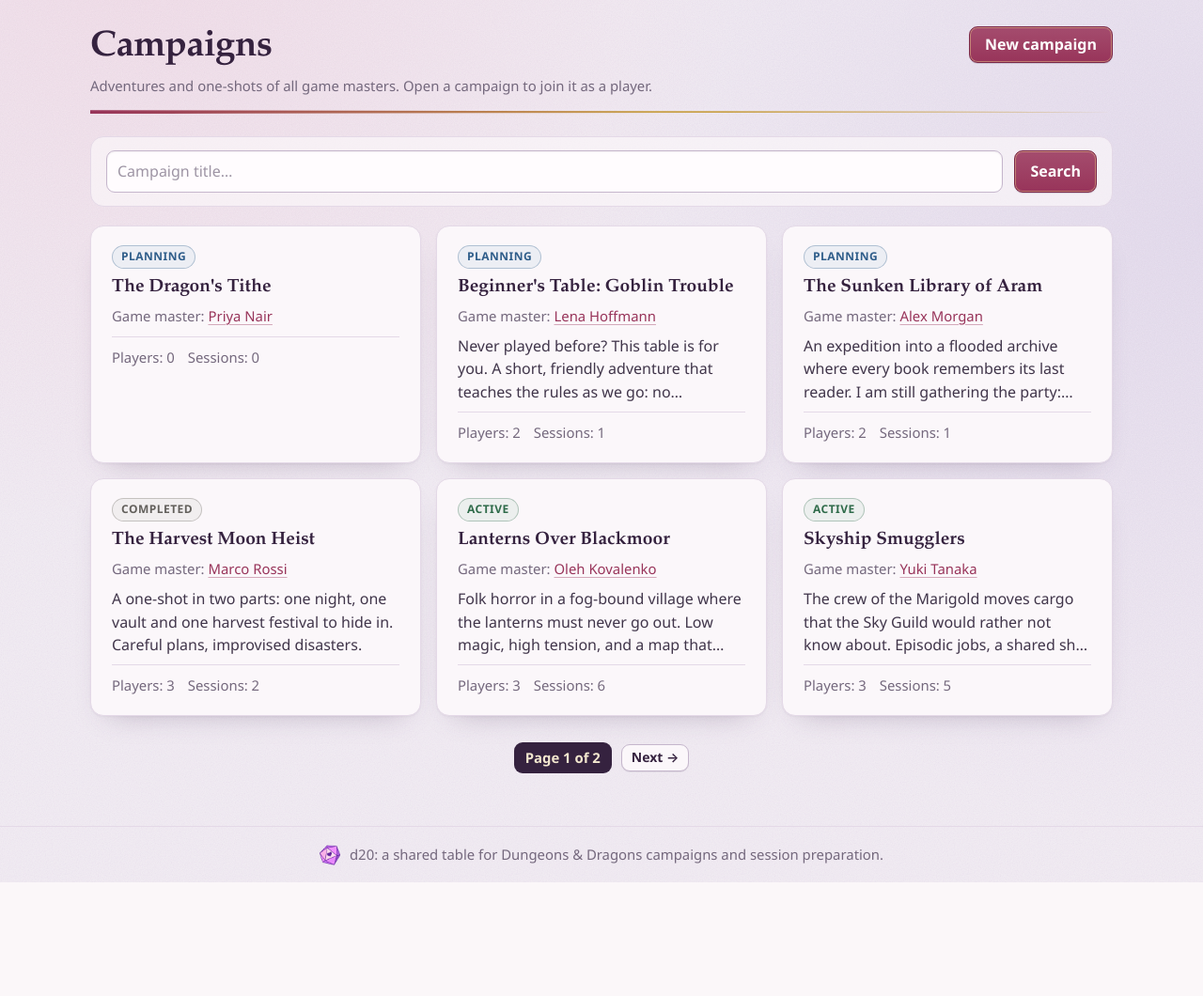
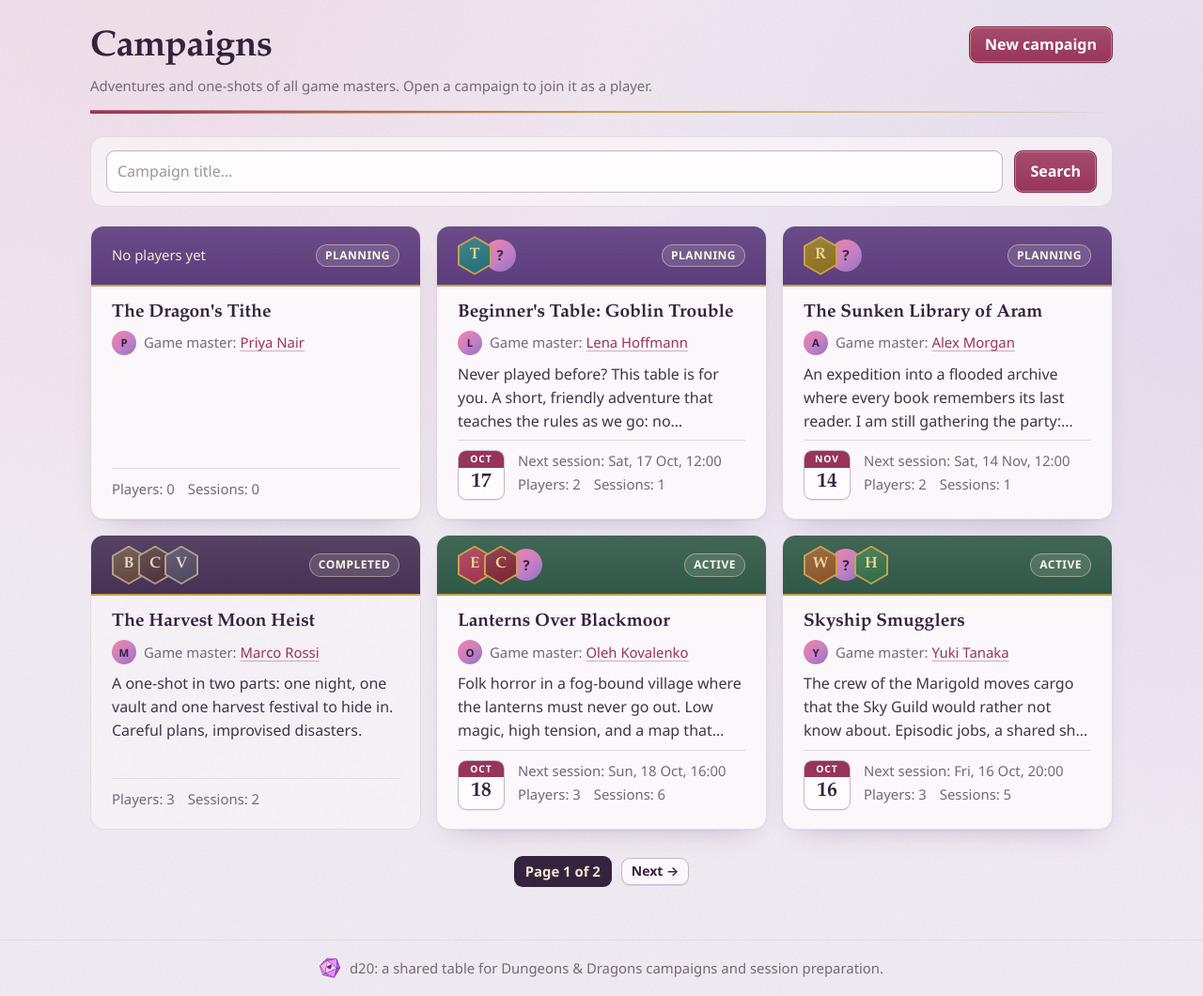
Before and after one commit to kateryna-che/d20, a Django app: page /campaigns/ in a window 1280 px wide. Shown: the part 65-1125 px from the top of the page at 94% size. Before the commit the page ends 1004 px from the top, so only its background shows below. Run offline with Django 5.2, Linux system fonts and the light colour scheme; data comes from the database, SQL or seed files in the repository.

Commit message:
feat: show more details on the campaign cards

```diff
--- a/d20/static/d20/css/styles.css
+++ b/d20/static/d20/css/styles.css
@@ -1217,13 +1217,19 @@ main > .page-title > h1 {
 /* A card that opens its title link wherever it is clicked. */
 .card-link {
   position: relative;
+  transition: border-color 0.15s, box-shadow 0.15s, transform 0.15s;
+}
+
+/* The body of a campaign card lays its lines out like the card itself. */
+.card-link,
+.campaign-body {
   display: flex;
   flex-direction: column;
   gap: 8px;
-  transition: border-color 0.15s, box-shadow 0.15s, transform 0.15s;
-}
-
-.card-link > * {
+}
+
+.card-link > *,
+.campaign-body > * {
   margin: 0;
 }
 
@@ -1270,6 +1276,86 @@ main > .page-title > h1 {
   margin-top: auto;
   padding-top: 10px;
   border-top: 1px solid var(--line);
+}
+
+/* A campaign card: the party stands at its top, on felt of the colour of
+   the status. */
+
+/* Two classes: the padding of a card changes with the width of the screen. */
+.card.campaign-card {
+  /* The colour of the status takes a drop of ink: it sits next to the
+     header, and the light text on it stays readable. */
+  --felt: color-mix(in srgb, var(--tone) 75%, var(--ink));
+  gap: 0;
+  padding: 0;
+  overflow: hidden;
+}
+
+.campaign-planning {
+  --tone: var(--violet);
+}
+
+.campaign-active {
+  --tone: var(--green);
+}
+
+/* A completed campaign is closed: plain ink instead of a colour, a flat
+   card and a party that has lost its colours. */
+.campaign-completed {
+  --tone: var(--ink-soft);
+  background: color-mix(in srgb, var(--paper) 55%, transparent);
+  box-shadow: none;
+}
+
+.campaign-completed .party {
+  filter: grayscale(0.7);
+}
+
+/* The felt is as tall under words as under tokens, so the titles of a row
+   of cards stay level. */
+.campaign-head {
+  display: flex;
+  align-items: center;
+  justify-content: space-between;
+  gap: 12px;
+  min-height: 64px;
+  padding: 10px 22px;
+  border-bottom: 2px solid var(--gold);
+  background: linear-gradient(
+    180deg,
+    color-mix(in srgb, var(--felt), white 8%),
+    var(--felt)
+  );
+  font-size: var(--text-small);
+  color: var(--on-dark);
+}
+
+.campaign-head .badge {
+  border-color: color-mix(in srgb, var(--on-dark) 45%, transparent);
+  background: color-mix(in srgb, var(--cream) 12%, transparent);
+  color: var(--on-dark-strong);
+}
+
+/* The characters stand shoulder to shoulder. The row ends with an empty
+   strip that fades out: the characters who do not fit leave through it. */
+.party {
+  --fade: 24px;
+  display: flex;
+  align-items: center;
+  min-width: 0;
+  padding-right: var(--fade);
+  overflow: hidden;
+  -webkit-mask-image: linear-gradient(to left, transparent, #000 var(--fade));
+  mask-image: linear-gradient(to left, transparent, #000 var(--fade));
+}
+
+.party > * + * {
+  margin-left: -8px;
+}
+
+.campaign-body {
+  flex: 1;
+  padding: 16px 22px 20px;
 }
 
 .note-card {
@@ -3014,6 +3100,14 @@ input[type="radio"] {
     padding: 16px;
   }
 
+  .campaign-head {
+    padding: 10px 16px;
+  }
+
+  .campaign-body {
+    padding: 14px 16px 16px;
+  }
+
   /* Three narrow boxes: the number stands above its name in each. */
   .hub-stat {
     flex-direction: column;
@@ -3125,6 +3219,7 @@ input[type="radio"] {
 
   .icon,
   .weapon,
+  .campaign-head,
   .handout,
   .handout-head,
   .handout-icon::before,
--- a/d20/views/campaigns.py
+++ b/d20/views/campaigns.py
@@ -5,11 +5,12 @@ from typing import Any
 from django.contrib.auth.mixins import LoginRequiredMixin
 from django.contrib.auth.views import redirect_to_login
 from django.contrib.messages.views import SuccessMessageMixin
-from django.db.models import Count, Exists, OuterRef, QuerySet
+from django.db.models import Count, Exists, OuterRef, Prefetch, QuerySet
 from django.forms import ModelForm
 from django.http import HttpRequest, HttpResponse, HttpResponseBadRequest
 from django.shortcuts import get_object_or_404, redirect
 from django.urls import reverse, reverse_lazy
+from django.utils import timezone
 from django.views import generic
 from django.views.decorators.http import require_POST
 
@@ -23,21 +24,40 @@ from d20.views.mixins import (
 
 
 class CampaignListView(SearchMixin, generic.ListView):
-    """The campaigns of all game masters: guests may look through them too."""
+    """The campaigns of all game masters: guests may look through them too.
+
+    A card shows the party of the campaign and its next session.
+    """
 
     queryset = (
         Campaign.objects.select_related("game_master")
-        .annotate(
-            players_count=Count("memberships", distinct=True),
-            sessions_count=Count("game_sessions", distinct=True),
+        .prefetch_related(
+            Prefetch(
+                "memberships",
+                queryset=CampaignMembership.objects.select_related("character"),
+            )
         )
+        .annotate(sessions_count=Count("game_sessions"))
         .order_by("-created_at")
     )
     paginate_by = 6
     search_placeholder = "Campaign title…"
 
     def get_queryset(self) -> QuerySet[Campaign]:
-        campaigns: QuerySet[Campaign] = super().get_queryset()
+        upcoming_sessions = GameSession.objects.filter(
+            status=GameSession.Status.SCHEDULED, scheduled_at__gte=timezone.now()
+        ).order_by("scheduled_at")
+        campaigns: QuerySet[Campaign] = (
+            super()
+            .get_queryset()
+            .prefetch_related(
+                Prefetch(
+                    "game_sessions",
+                    queryset=upcoming_sessions,
+                    to_attr="upcoming_sessions",
+                )
+            )
+        )
         user = self.request.user
         if not user.is_authenticated:
             return campaigns
--- a/templates/d20/includes/campaign_card.html
+++ b/templates/d20/includes/campaign_card.html
@@ -1,21 +1,55 @@
-<article class="card card-link">
+{# The party stands at the top of the card, on the colour of the status; the leaf of the next session lies at its foot. #}
+<article class="card card-link campaign-card campaign-{{ campaign.status }}">
+  {% with memberships=campaign.memberships.all next_session=campaign.upcoming_sessions|first %}
+    <div class="campaign-head">
+      {% if memberships %}
+        {# The first players of the party: the foot of the card counts them all. #}
+        <span class="party" aria-hidden="true">
+          {% for membership in memberships|slice:":8" %}
+            {% if membership.character %}
+              {% include "d20/includes/token.html" with character=membership.character %}
+            {% else %}
+              <span class="avatar">?</span>
+            {% endif %}
+          {% endfor %}
+        </span>
+      {% else %}
+        <span>No players yet</span>
+      {% endif %}
+      <span class="badge">{{ campaign.get_status_display }}</span>
+    </div>
+    <div class="campaign-body">
+      <h2 class="card-title"><a href="{{ campaign.get_absolute_url }}">{{ campaign.title }}</a></h2>
       <p class="meta">
-    <span class="badge badge-{{ campaign.status }}">{{ campaign.get_status_display }}</span>
+        <span class="cell-lead">
+          {% include "d20/includes/avatar.html" with player=campaign.game_master size="small" %}
+          <span>Game master: <a href="{{ campaign.game_master.get_absolute_url }}">{{ campaign.game_master.display_name }}</a></span>
+        </span>
         {% if campaign.game_master_id == user.pk %}
           <span class="badge badge-master">You are the game master</span>
         {% elif campaign.is_player %}
           <span class="badge badge-player">You are a player</span>
         {% endif %}
       </p>
-  <h2 class="card-title"><a href="{{ campaign.get_absolute_url }}">{{ campaign.title }}</a></h2>
-  <p class="meta">
-    <span>Game master: <a href="{{ campaign.game_master.get_absolute_url }}">{{ campaign.game_master.display_name }}</a></span>
-  </p>
       {% if campaign.description %}
         <p class="clamp">{{ campaign.description }}</p>
       {% endif %}
-  <p class="meta card-foot">
-    <span>Players: {{ campaign.players_count }}</span>
+      <div class="card-foot{% if next_session %} session{% endif %}">
+        {% if next_session %}
+          {% include "d20/includes/date_tile.html" with game_session=next_session %}
+        {% endif %}
+        <div>
+          {% if next_session %}
+            <p class="meta">
+              <span>Next session: {{ next_session.scheduled_at|date:"D, j M, H:i" }}</span>
+            </p>
+          {% endif %}
+          <p class="meta">
+            <span>Players: {{ memberships|length }}</span>
             <span>Sessions: {{ campaign.sessions_count }}</span>
           </p>
+        </div>
+      </div>
+    </div>
+  {% endwith %}
 </article>
```
Lines whose indentation alone changed are shown as unchanged.
